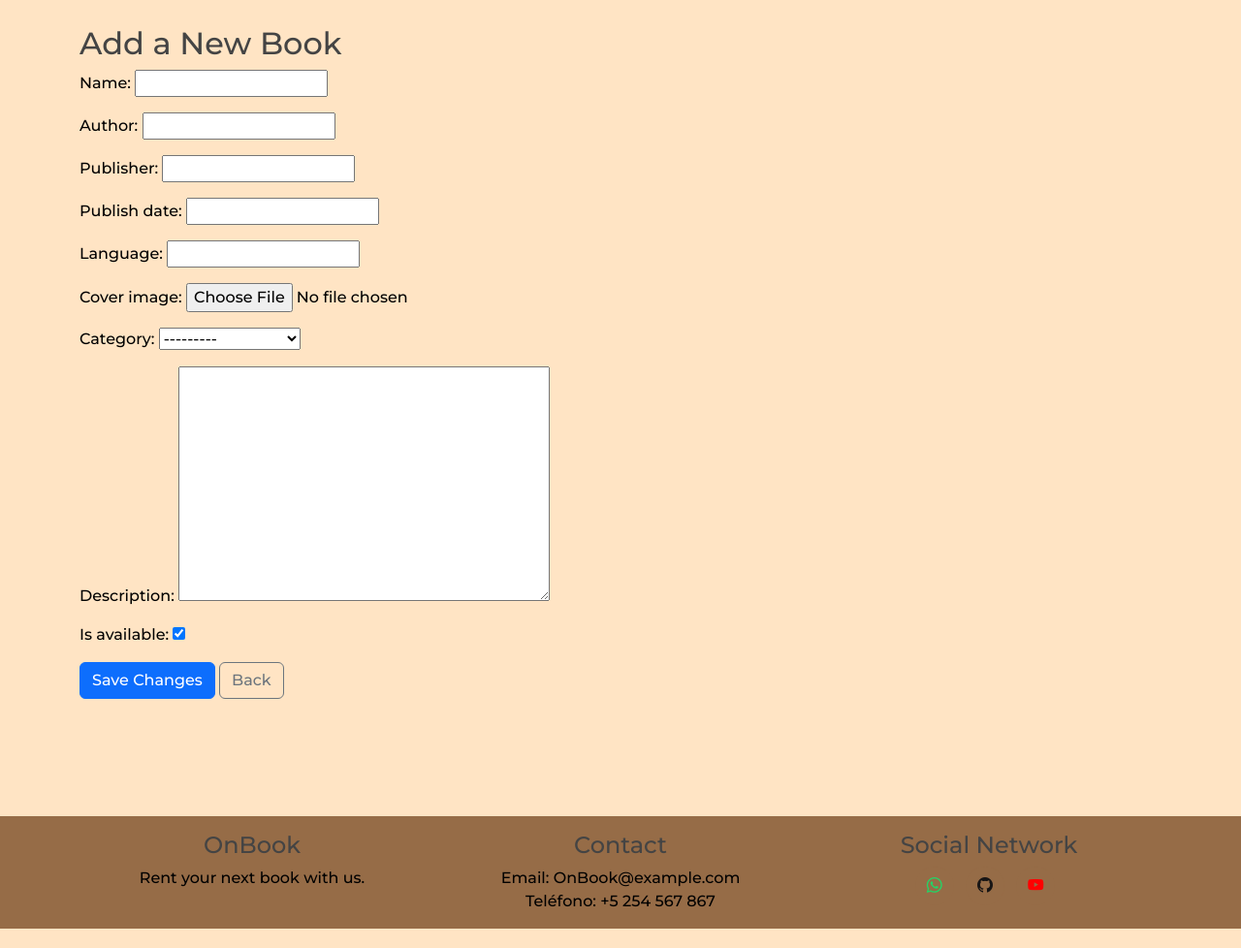
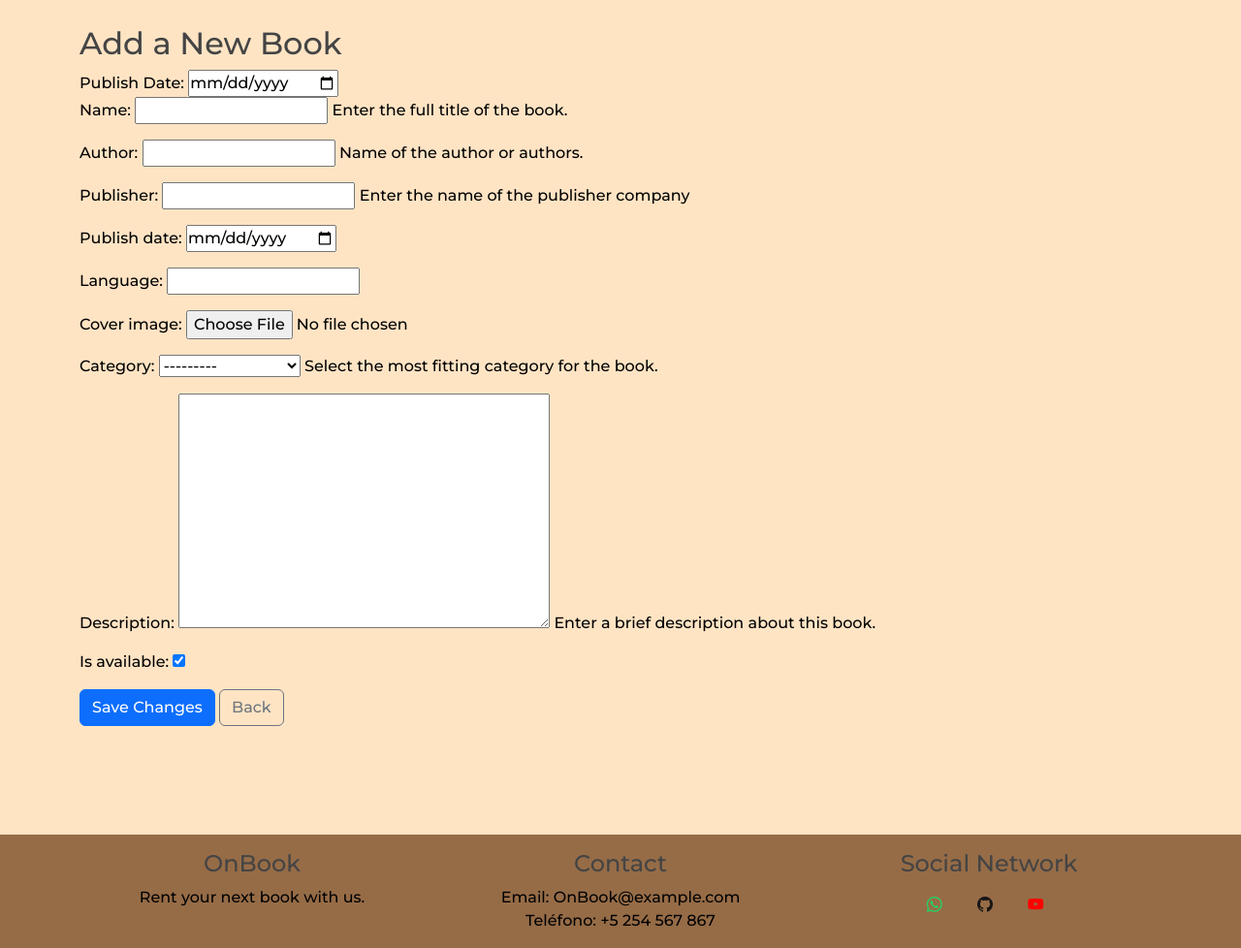
Before and after one commit to Pedrolivares1980/OnBook, a Django app: page /books/add/ in a window 1280 px wide. Shown: the part 56-1034 px from the top of the page at 97% size. Run offline with Django 4.2, Linux system fonts and the light colour scheme; the visitor is signed in with stand-in values (Sample User, id 1).

Commit message:
books/forms.py

```diff
--- a/OnBook/settings.py
+++ b/OnBook/settings.py
@@ -111,7 +111,8 @@ USE_I18N = True
 
 USE_TZ = True
 
-DATE_INPUT_FORMATS = ["%d-%m-%Y"]
+DATE_INPUT_FORMATS = ["%d/%m/%Y"]
+
 
 
 # Static files (CSS, JavaScript, Images)
--- a/books/forms.py
+++ b/books/forms.py
@@ -1,4 +1,5 @@
 from django import forms
+from django.forms import DateInput
 from .models import Book
 from django.utils import timezone
 from PIL import Image
@@ -11,6 +12,20 @@ class BookForm(forms.ModelForm):
     class Meta:
         model = Book
         fields = ['name', 'author', 'publisher', 'publish_date', 'language', 'cover_image', 'category', 'description', 'is_available']
+        widgets = {
+            'publish_date': DateInput(attrs={'type': 'date'}, format='%d/%m/%Y'),
+        }
+        help_texts = {
+            'name': 'Enter the full title of the book.',
+            'author': 'Name of the author or authors.',
+            'publisher': 'Enter the name of the publisher company',
+            'category': 'Select the most fitting category for the book.',
+            'description': 'Enter  a brief description about this book.',
+        }
+
+    def __init__(self, *args, **kwargs):
+        super(BookForm, self).__init__(*args, **kwargs)
+        self.fields['publish_date'].input_formats = ('%d/%m/%Y',)
 
     def clean_publish_date(self):
         """Ensure publish date is not in the future."""
--- a/books/templates/books/book_form.html
+++ b/books/templates/books/book_form.html
@@ -1,8 +1,11 @@
 {% extends 'books/base.html' %}
 {% block content %}
 <h2>{% if object %}Edit Book{% else %}Add a New Book{% endif %}</h2>
-  <form enctype="multipart/form-data" method="post">
+<form method="post" enctype="multipart/form-data">
   {% csrf_token %}
+  <label for="id_publish_date">Publish Date:</label>
+  {{ form.publish_date }}
+  <small class="form-text text-muted">{{ form.publish_date.help_text }}</small>
   {{ form.as_p }}
   <button type="submit" class="btn btn-primary">Save Changes</button>
   <a href="{% url 'book_list' %}" class="btn btn-outline-secondary">Back</a>
```
Lines whose indentation alone changed are shown as unchanged.
